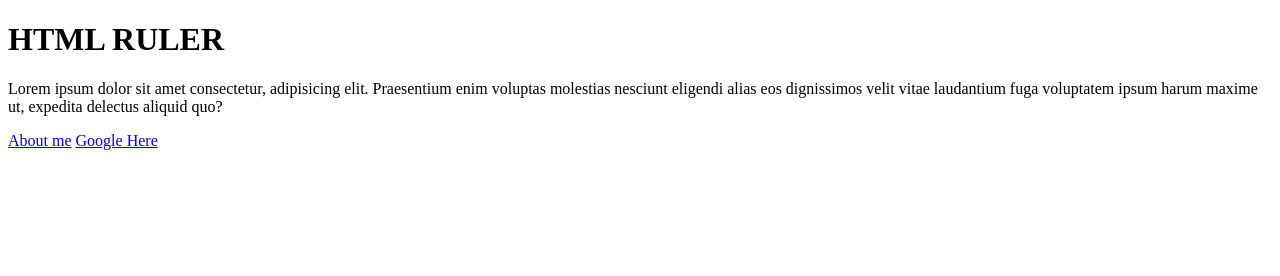
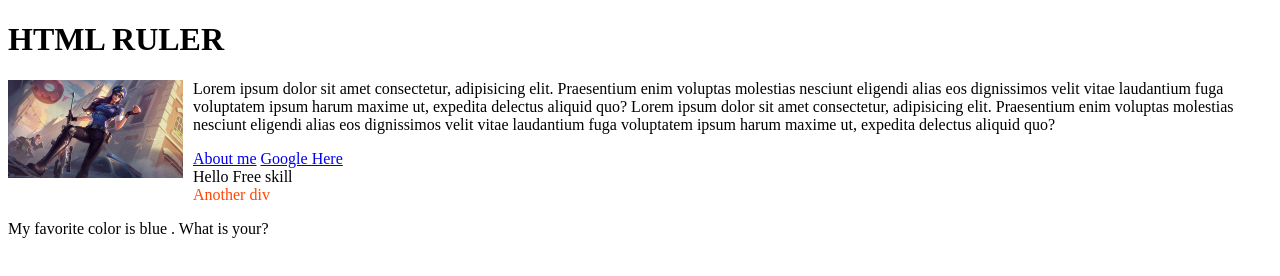
Before and after one commit to kyhuy/FreeSkill-HTML, a plain HTML site: page index.html in a window 1280 px wide. Drawn offline with Linux system fonts and the light colour scheme.

Commit message:
Web dev 1- 10 foems

```diff
--- a/index.html
+++ b/index.html
@@ -1,16 +1,40 @@
 <!DOCTYPE html>
 <html lang="en">
-<head>
-    <meta charset="UTF-8">
-    <meta http-equiv="X-UA-Compatible" content="IE=edge">
-    <meta name="viewport" content="width=device-width, initial-scale=1.0">
+  <head>
+    <meta charset="UTF-8" />
+    <meta http-equiv="X-UA-Compatible" content="IE=edge" />
+    <meta name="viewport" content="width=device-width, initial-scale=1.0" />
     <title>HTML is awesome</title>
-</head>
-<body>
+  </head>
+  <body>
     <h1>HTML RULER</h1>
-    <p>Lorem ipsum dolor sit amet consectetur, adipisicing elit. Praesentium enim voluptas molestias nesciunt eligendi alias eos dignissimos velit vitae laudantium fuga voluptatem ipsum harum maxime ut, expedita delectus aliquid quo?</p>
+    <img style="width: 175px; height:auto;; float: left; margin-right: 10px;margin-bottom: 10px;" src='./image/Caitlyn-Sheriff-ASU-Splash.jpg' alt="caitlyn">
+    <p>
+      Lorem ipsum dolor sit amet consectetur, adipisicing elit. Praesentium enim
+      voluptas molestias nesciunt eligendi alias eos dignissimos velit vitae
+      laudantium fuga voluptatem ipsum harum maxime ut, expedita delectus
+      aliquid quo?
+      Lorem ipsum dolor sit amet consectetur, adipisicing elit. Praesentium enim
+      voluptas molestias nesciunt eligendi alias eos dignissimos velit vitae
+      laudantium fuga voluptatem ipsum harum maxime ut, expedita delectus
+      aliquid quo?
+    </p>
 
     <a href="./about_me.html">About me</a>
-    <a href="https://www.google.com" title="Take you too Google search Engine">Google Here</a>
-</body>
+    <a href="https://www.google.com" title="Take you too Google search Engine"
+      >Google Here</a
+    >
+    <div>Hello Free skill</div>
+    <div style="color: orangered
+    ;">Another div</div>
+    <p>
+      My favorite color is<span style="font-weight: bold; color: powderblue"></span>
+        blue</span
+      >
+      . What is your?
+    </p>
+    <header></header>
+    <nav></nav>
+    <aside></aside>
+  </body>
 </html>
```
Also changed, not shown: image/Caitlyn-Sheriff-ASU-Splash.jpg (added).
